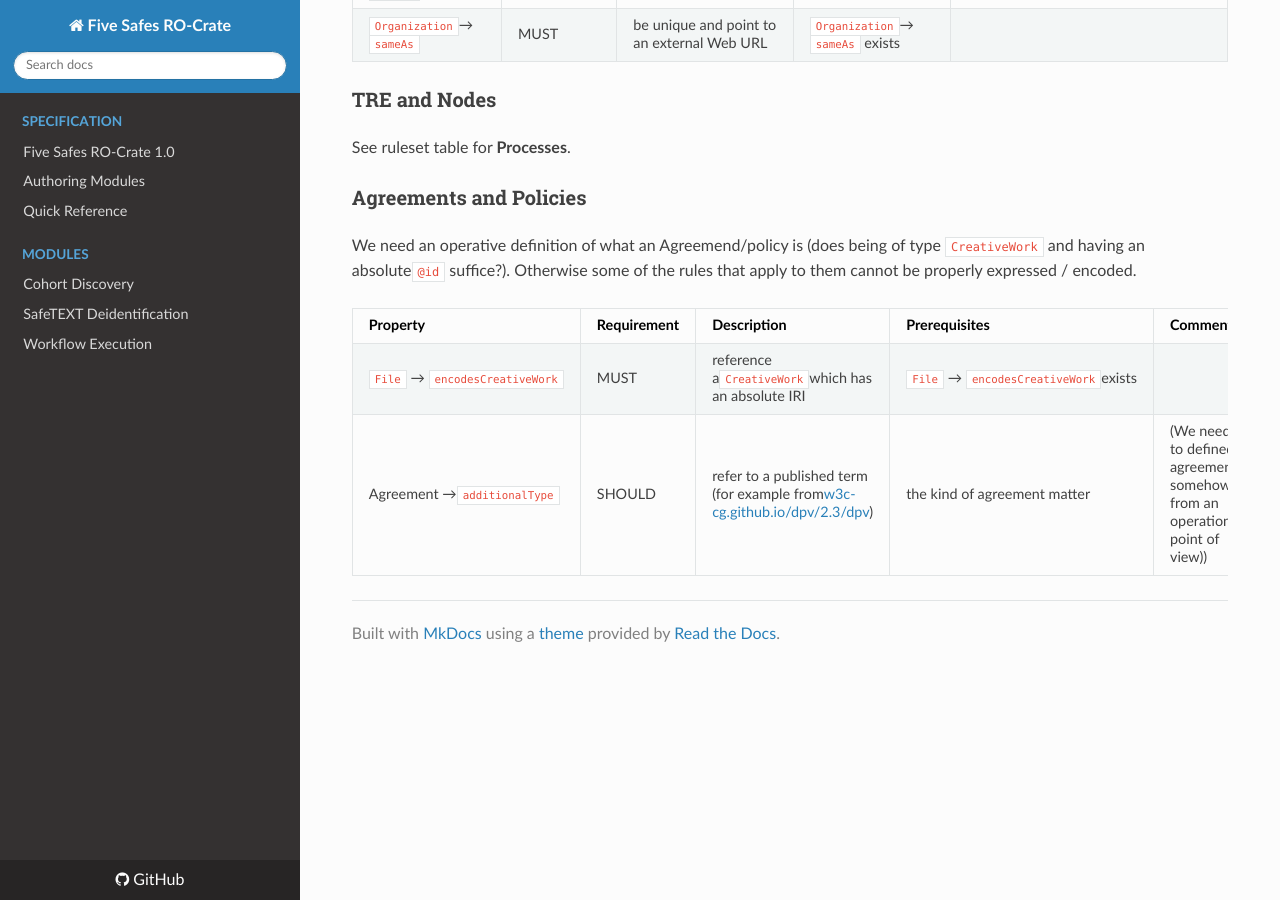
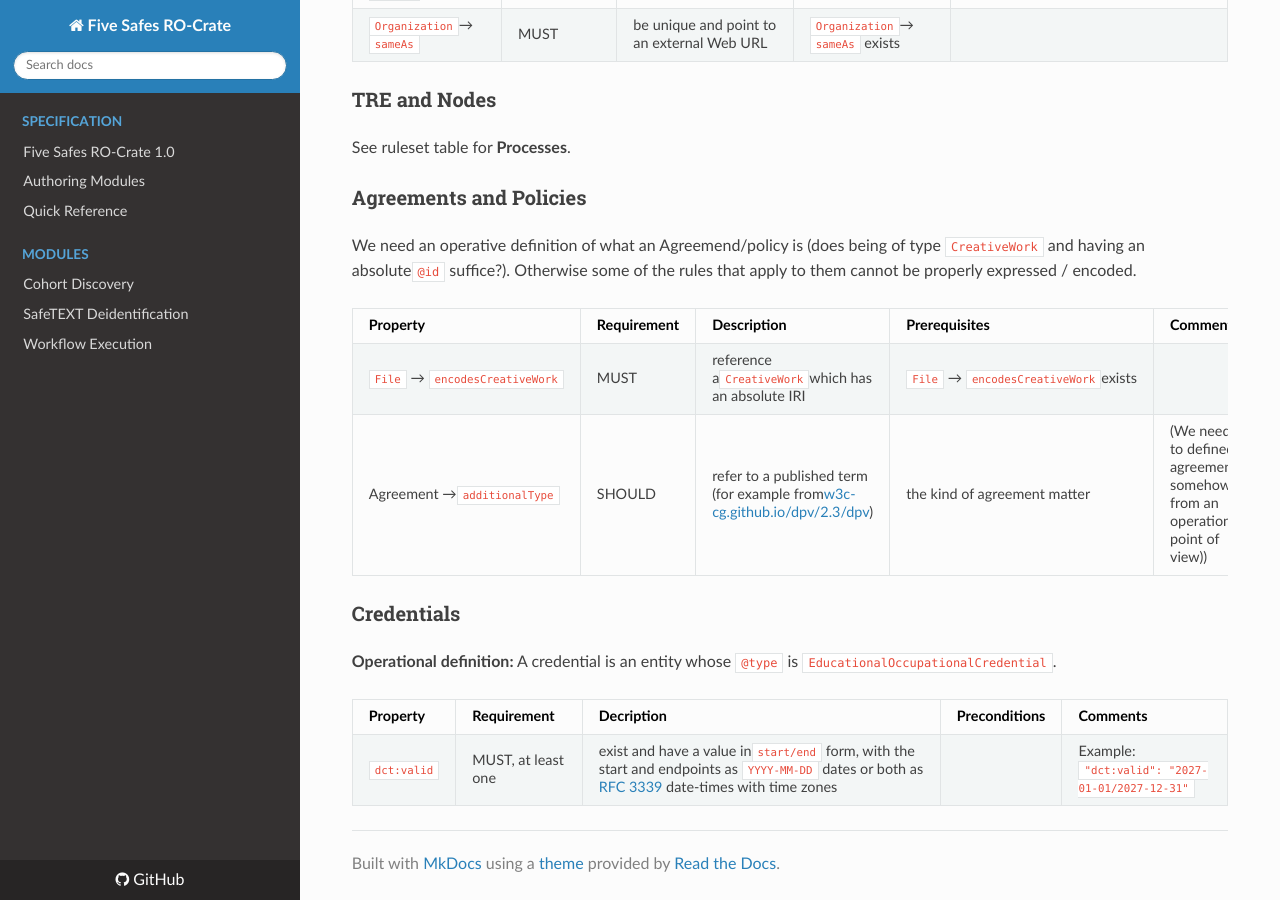
Before and after one commit to eScienceLab/Five-Safes-RO-Crate, an MkDocs documentation site: the page built from docs/rule-table.md, in a window 1280 px wide and 900 px high, scrolled down 6902 px. Built offline with MkDocs 1.6.1, drawn with Linux system fonts in a browser that asks for light colours; nearby versions of some CDN libraries.

Commit message:
Credentials

```diff
--- a/docs/rule-table.md
+++ b/docs/rule-table.md
@@ -159,3 +159,11 @@ We need an operative definition of what an Agreemend/policy is (does being of ty
 | ------------------------------------- | ----------- | ---------------------------------------------------------------------------------------------------------------- | ------------------------------------------- | ------------------------------------------------------------------------- |
 | `File` → `encodesCreativeWork` | MUST        | reference a`CreativeWork`which has an absolute IRI                                                             | `File` → `encodesCreativeWork`exists |                                                                           |
 | Agreement →`additionalType`       | SHOULD      | refer to a published term (for example from[w3c-cg.github.io/dpv/2.3/dpv](https://w3c-cg.github.io/dpv/2.3/dpv/)) | the kind of agreement matter                | (We need to defined agreement somehow from an operational point of view)) |
+
+### Credentials
+
+**Operational definition:** A credential is an entity whose `@type` is `EducationalOccupationalCredential`.
+
+| Property      | Requirement        | Decription                                                                                                                                                                                | Preconditions | Comments                                               |
+| ------------- | ------------------ | ----------------------------------------------------------------------------------------------------------------------------------------------------------------------------------------- | ------------- | ------------------------------------------------------ |
+| `dct:valid` | MUST, at least one | exist and have a value in`start/end` form, with the start and endpoints as `YYYY-MM-DD` dates or both as [RFC 3339](https://www.rfc-editor.org/rfc/rfc3339) date-times with time zones |               | Example:<br />`"dct:valid": "2027-01-01/2027-12-31"` |
```
